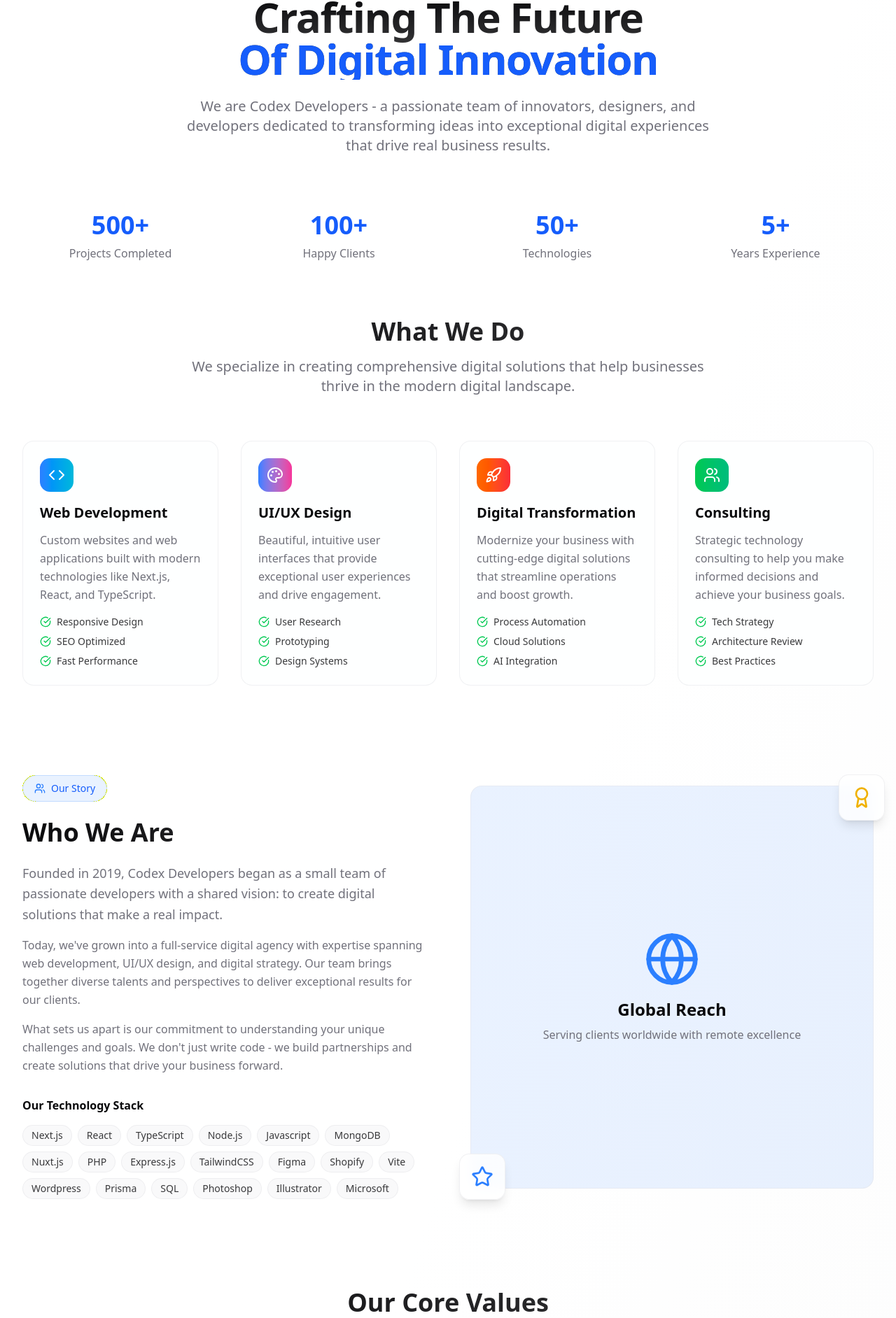
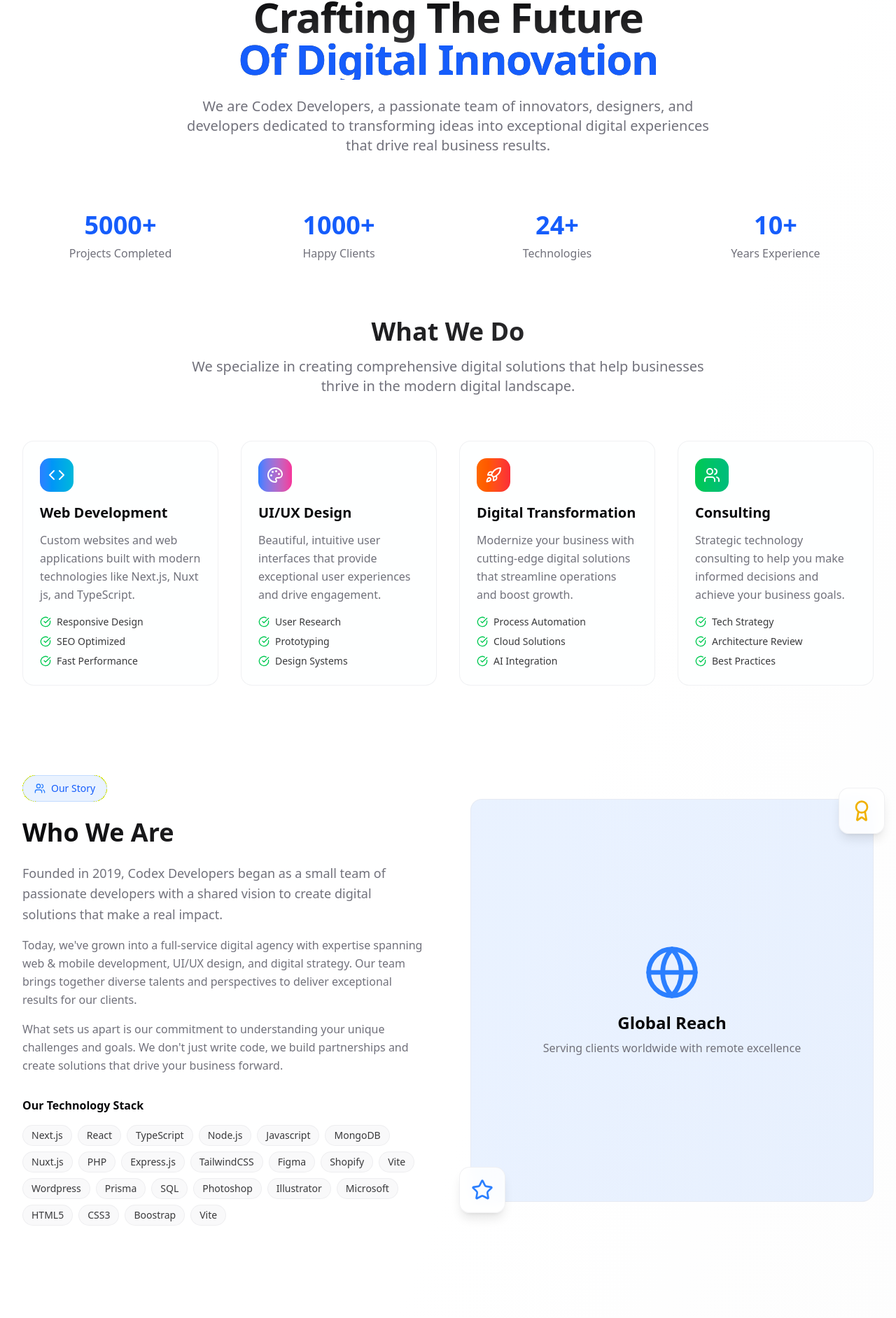
Before and after one commit to bankyhush/codex_developers, a Next.js app: page /about in a window 1280 px wide. Shown: the part 196-2080 px from the top of the page at 70% size. Built offline with nearby package versions, Linux system fonts and the light colour scheme.

Commit message:
About Mod

```diff
--- a/app/(root)/about/page.jsx
+++ b/app/(root)/about/page.jsx
@@ -24,7 +24,7 @@ export default function AboutPage() {
       icon: Code,
       title: "Web Development",
       description:
-        "Custom websites and web applications built with modern technologies like Next.js, React, and TypeScript.",
+        "Custom websites and web applications built with modern technologies like Next.js, Nuxt js, and TypeScript.",
       features: ["Responsive Design", "SEO Optimized", "Fast Performance"],
       gradient: "from-blue-500 to-cyan-500",
     },
@@ -86,10 +86,10 @@ export default function AboutPage() {
   ];
 
   const teamStats = [
-    { number: "500+", label: "Projects Completed" },
-    { number: "100+", label: "Happy Clients" },
-    { number: "50+", label: "Technologies" },
-    { number: "5+", label: "Years Experience" },
+    { number: "5000+", label: "Projects Completed" },
+    { number: "1000+", label: "Happy Clients" },
+    { number: "24+", label: "Technologies" },
+    { number: "10+", label: "Years Experience" },
   ];
 
   const technologies = [
@@ -112,6 +112,10 @@ export default function AboutPage() {
     "Photoshop",
     "Illustrator",
     "Microsoft",
+    "HTML5",
+    "CSS3",
+    "Boostrap",
+    "Vite",
   ];
 
   return (
@@ -129,7 +133,7 @@ export default function AboutPage() {
           <div className="inline-flex items-center gap-2 px-4 py-2 rounded-full bg-blue-500/10 border border-blue-500/20 mb-6">
             <Sparkles className="h-4 w-4 text-blue-500" />
             <span className="text-sm font-medium text-blue-600 dark:text-blue-400">
-              Building Digital Excellence Since 2019
+              Building Digital Excellence Since 2015
             </span>
           </div>
           <h1 className="text-4xl font-bold tracking-tight sm:text-5xl lg:text-6xl bg-gradient-to-b from-foreground to-foreground/70 bg-clip-text text-transparent mb-6">
@@ -139,9 +143,9 @@ export default function AboutPage() {
             </span>
           </h1>
           <p className="mx-auto max-w-3xl text-xl text-muted-foreground">
-            We are Codex Developers - a passionate team of innovators,
-            designers, and developers dedicated to transforming ideas into
-            exceptional digital experiences that drive real business results.
+            We are Codex Developers, a passionate team of innovators, designers,
+            and developers dedicated to transforming ideas into exceptional
+            digital experiences that drive real business results.
           </p>
         </div>
 
@@ -237,18 +241,18 @@ export default function AboutPage() {
               <div className="space-y-4 text-muted-foreground">
                 <p className="text-lg leading-relaxed">
                   Founded in 2019, Codex Developers began as a small team of
-                  passionate developers with a shared vision: to create digital
+                  passionate developers with a shared vision to create digital
                   solutions that make a real impact.
                 </p>
                 <p className="leading-relaxed">
                   Today, we've grown into a full-service digital agency with
-                  expertise spanning web development, UI/UX design, and digital
-                  strategy. Our team brings together diverse talents and
+                  expertise spanning web & mobile development, UI/UX design, and
+                  digital strategy. Our team brings together diverse talents and
                   perspectives to deliver exceptional results for our clients.
                 </p>
                 <p className="leading-relaxed">
                   What sets us apart is our commitment to understanding your
-                  unique challenges and goals. We don't just write code - we
+                  unique challenges and goals. We don't just write code, we
                   build partnerships and create solutions that drive your
                   business forward.
                 </p>
```
